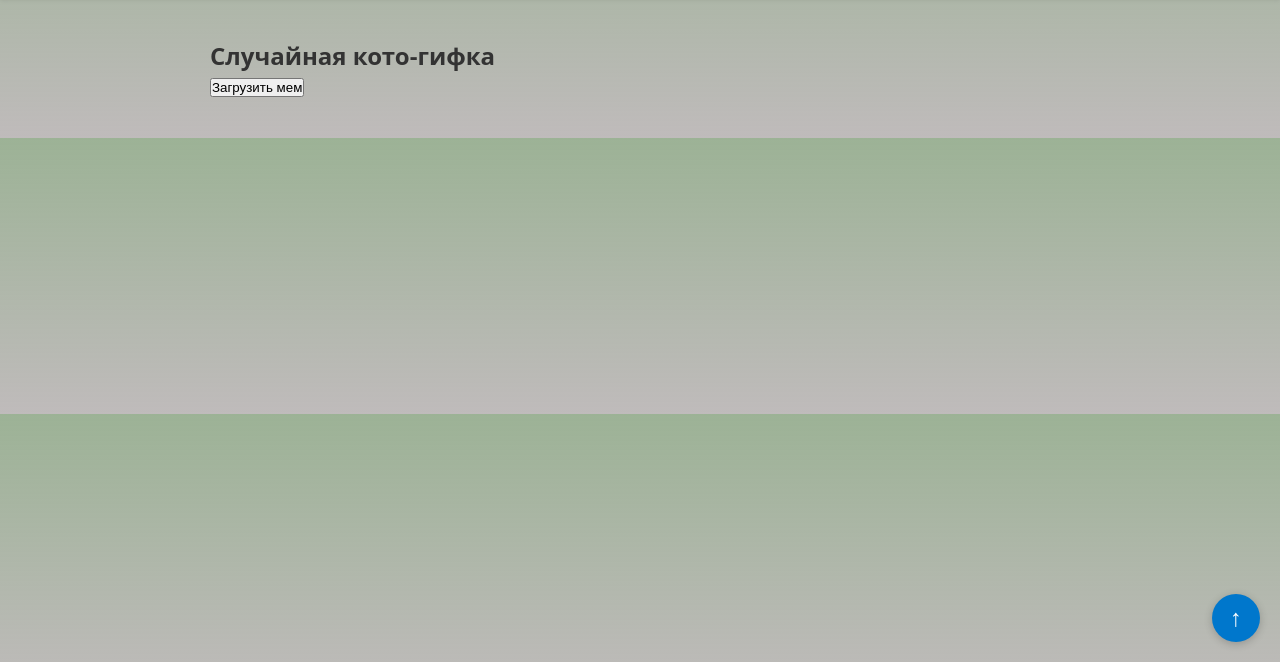
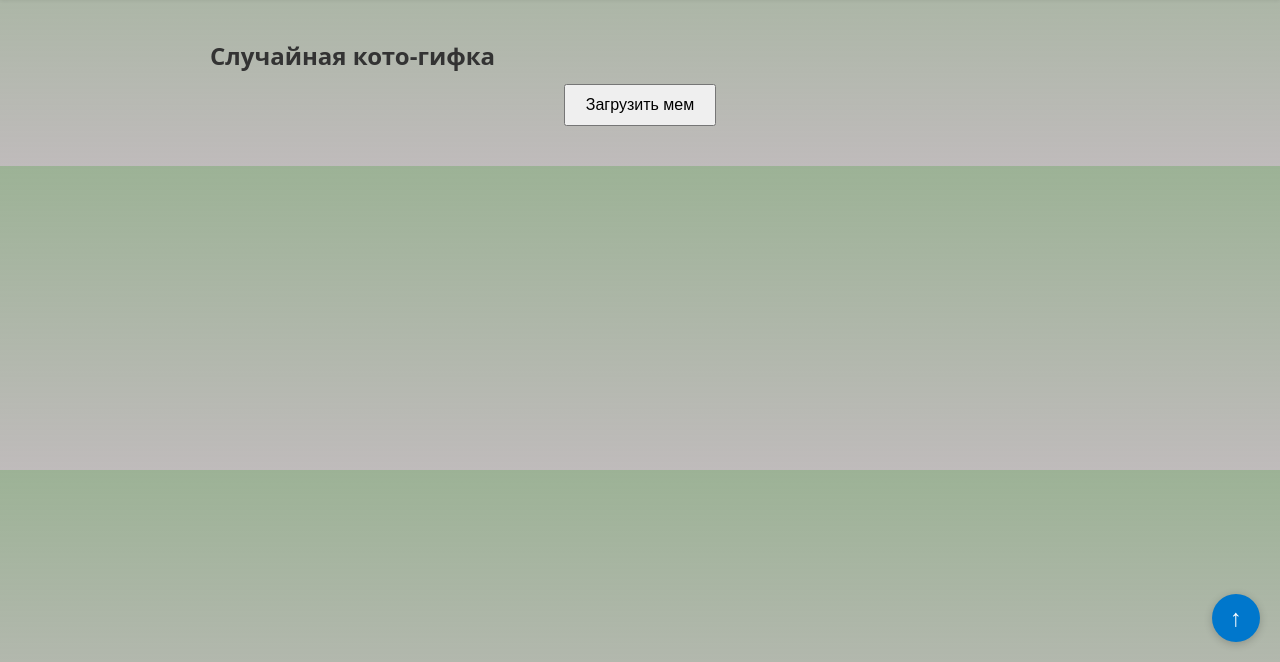
Before and after one commit to bloqikveq/catforgit, a website: page public/random.html in a window 1280 px wide. Shown: the part 138-800 px from the top of the page. Drawn offline with Linux system fonts and the light colour scheme.

Commit message:
Краткое описание изменений

```diff
--- a/public/css/style.css
+++ b/public/css/style.css
@@ -158,6 +158,14 @@ main {
 #toTop:hover {
   background: #005fa3;
   transform: scale(1.1);
+}
+
+#randomMeme {
+  display:block;
+  margin: 10px auto;
+  padding:10px 20px;
+  font-size:1rem;
+  cursor:pointer;
 }
 
 /* ==== Футер ==== */
```
